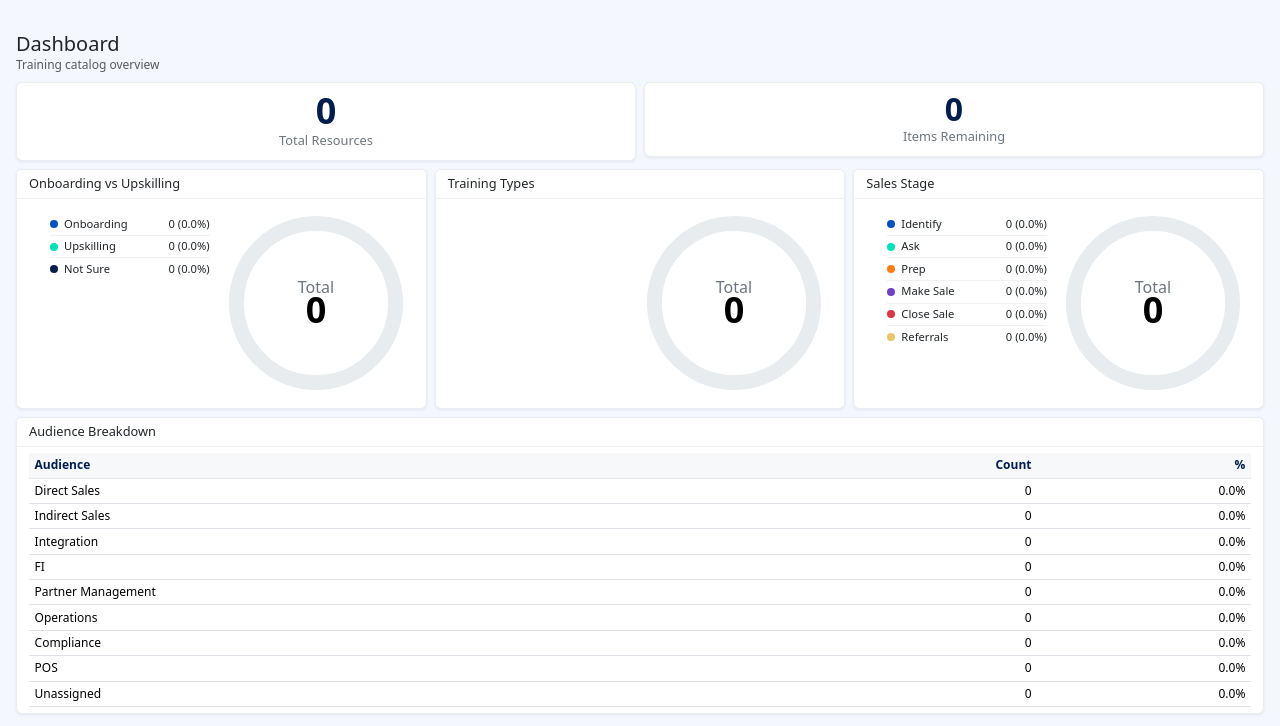
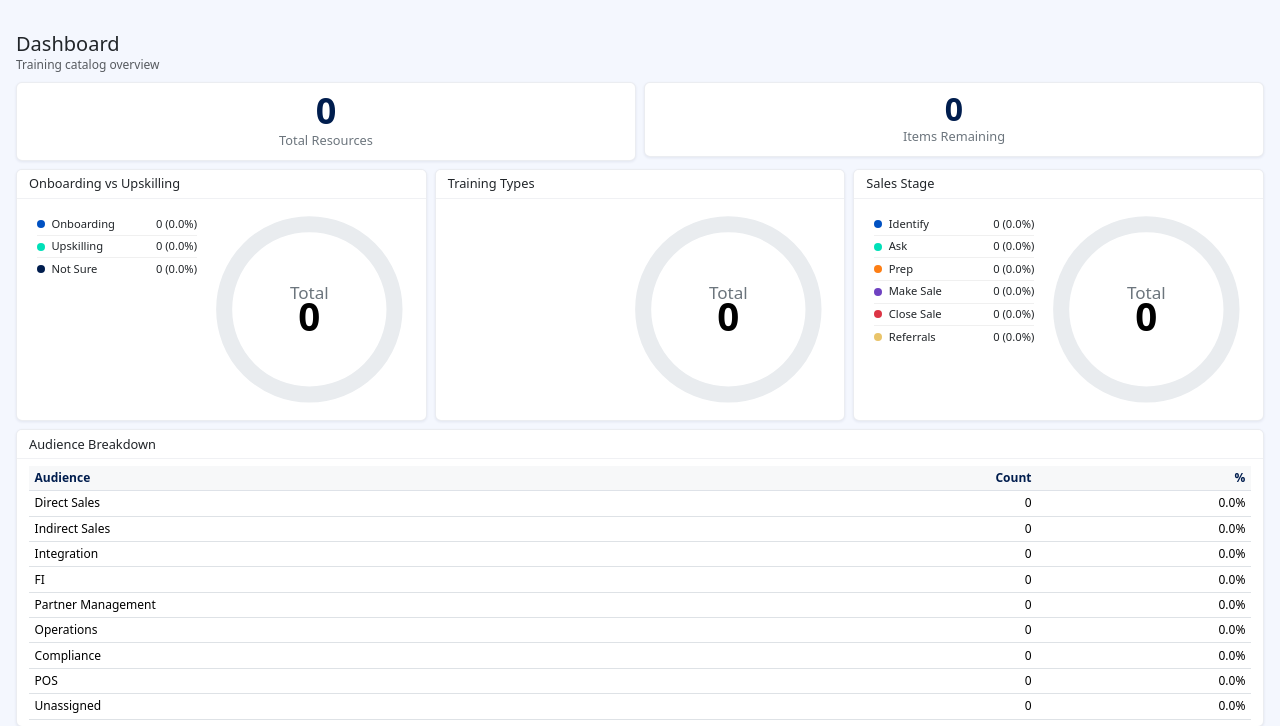
Before and after one commit to juanathanwickston/TCM, a Django app: page /dashboard/ in a window 1280 px wide. Shown: the part 58-784 px from the top of the page. Run offline with Django 5.2, Linux system fonts and the light colour scheme; the visitor is signed in with stand-in values (Sample User, id 1); data that the repository does not hold is empty; some libraries are stand-ins or nearby versions.

Commit message:
ui: fix legend left-align with space-between, chart max-width 220px

```diff
--- a/tcm_app/templates/tcm_app/dashboard.html
+++ b/tcm_app/templates/tcm_app/dashboard.html
@@ -34,6 +34,7 @@
     .donut-container {
         display: flex;
         flex-direction: row-reverse;
+        justify-content: space-between;
         align-items: flex-start;
         padding: 0.5rem;
         gap: 1rem;
@@ -47,7 +48,7 @@
     .donut-chart-wrapper {
         flex: 1;
         min-width: 0;
-        max-width: 180px;
+        max-width: 220px;
     }
 
     .donut-ring {
```
